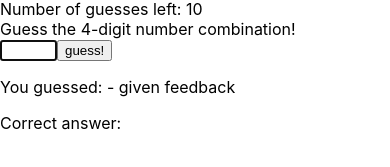
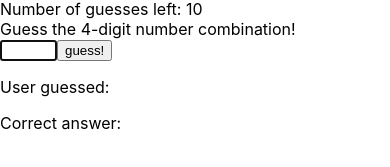
Before and after one commit to desguerra/mastermind-game, a React (Create React App) app in the folder client/: page / in a window 390 px wide. Shown: the part 155-322 px from the top of the page. Built offline with nearby package versions, Linux system fonts and the light colour scheme; no server answers.

Commit message:
set up responsive feedback

```diff
--- a/client/src/components/Feedback/index.js
+++ b/client/src/components/Feedback/index.js
@@ -1,11 +1,9 @@
 import React, { useEffect, useState } from 'react';
 
-const Feedback = () => {
-
-  /* FIXME: conditionally render feedback once user guesses */
-  const guessed = true;
+const Feedback = ( { userGuess } ) => {
 
   const [computerGuess, setComputerGuess] = useState([]);
+  let feedback = '';
 
   const fetchData = () => {
     return fetch('https://www.random.org/integers/?num=4&min=0&max=7&col=1&base=10&format=plain&rnd=new')
@@ -17,12 +15,38 @@ const Feedback = () => {
     fetchData();
   },[])
 
+  if (userGuess === '') {
+    feedback = '';
+  } else if (computerGuess === userGuess) {
+    feedback = 'You are correct! Great job! Refresh the page to play again.';
+  } else {
+    let number = 0;
+    let location = 0;
+
+    let comparision = (computerGuess.match(new RegExp('[' + userGuess + ']', 'g')) || []).join('');
+
+
+    for (let i=0; i < computerGuess.length; i++) {
+      if (computerGuess[i] === userGuess[i]) {
+        location++;
+      }
+      number = comparision.length;
+    }
+
+    if (number === 0 && location === 0) {
+      feedback = 'All incorrect.';
+    } else {
+      feedback = `${number} correct number(s) and ${location} correct location(s)`;
+    }
+  }
+
   return (
     <div>
-      {guessed &&
-        <p>You guessed: <span id='feedbackGuess'></span> - given feedback</p>
-      }
+      <p>User guessed: {userGuess}</p>
       <p>Correct answer: {computerGuess}</p>
+
+
+      <p>{feedback}</p>
     </div>
   );
 }
--- a/client/src/components/Game/index.js
+++ b/client/src/components/Game/index.js
@@ -3,6 +3,7 @@ import React from 'react';
 const Game = ({ decrementNumGuess, handleGameFormChange, handleFormSubmit }) => {
 
   return (
+    <>
       <div>
         <div>
           Guess the 4-digit number combination!
@@ -14,6 +15,7 @@ const Game = ({ decrementNumGuess, handleGameFormChange, handleFormSubmit }) =>
           <button type='submit' onClick={decrementNumGuess}>guess!</button>
         </form>
       </div>
+    </>
 
   );
 }
--- a/client/src/pages/Home.js
+++ b/client/src/pages/Home.js
@@ -38,6 +38,8 @@ const Home = () => {
   const [addGuess, { errorGuess }] = useMutation(ADD_GUESS);
   const [addFeedback, { errorFeedback }] = useMutation(ADD_FEEDBACK);
 
+  const [userGuess, setUserGuess] = useState('');
+
   // update state based on form input changes
   const handleGameFormChange = (event) => {
     const { name, value } = event.target;
@@ -64,6 +66,8 @@ const Home = () => {
 
     console.log(gameFormState);
 
+    setUserGuess(gameFormState.guessBody);
+
     // use try/catch instead of promises to handle errors
     try {
       await addHistory({
@@ -89,7 +93,7 @@ const Home = () => {
 
       <Game decrementNumGuess={decrementNumGuess} handleGameFormChange={handleGameFormChange} handleFormSubmit={handleFormSubmit} />
 
-      <Feedback />
+      <Feedback userGuess={userGuess} />
 		</div>
 	);
 };
```
Lines whose indentation alone changed are shown as unchanged.
